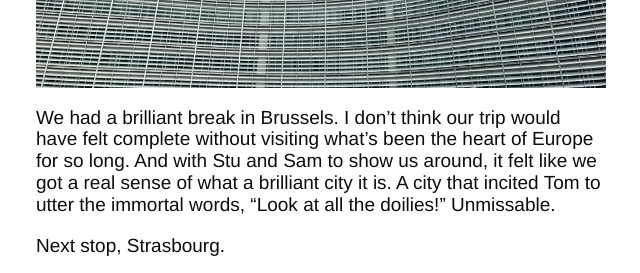
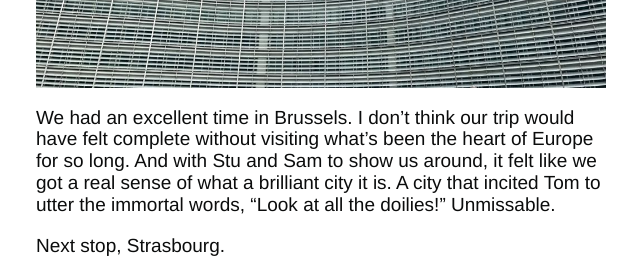
Before and after one commit to tombye/trexit, a Jekyll site: the page built from _posts/2017-07-24-brussels.markdown, in a window 1280 px wide and 900 px high, scrolled down 6426 px. Shown: the part 624-897 px from the top of the window, without its empty margins (124-764 px from the left). Built offline with Jekyll 4.4.1, drawn with Linux system fonts in a browser that asks for light colours.

Commit message:
Update 2017-07-24-brussels.markdown

```diff
--- a/_posts/2017-07-24-brussels.markdown
+++ b/_posts/2017-07-24-brussels.markdown
@@ -51,6 +51,6 @@ Berlaymont building (home of the EU Commission)
 
 ![blue sky and the berlaymont](https://github.com/tombye/trexit/raw/gh-pages/assets/images/berlayment-building.jpg)
 
-We had a brilliant break in Brussels. I don't think our trip would have felt complete without visiting what's been the heart of Europe for so long. And with Stu and Sam to show us around, it felt like we got a real sense of what a brilliant city it is. A city that incited Tom to utter the immortal words, "Look at all the doilies!" Unmissable.
+We had an excellent time in Brussels. I don't think our trip would have felt complete without visiting what's been the heart of Europe for so long. And with Stu and Sam to show us around, it felt like we got a real sense of what a brilliant city it is. A city that incited Tom to utter the immortal words, "Look at all the doilies!" Unmissable.
 
 Next stop, Strasbourg.
```
